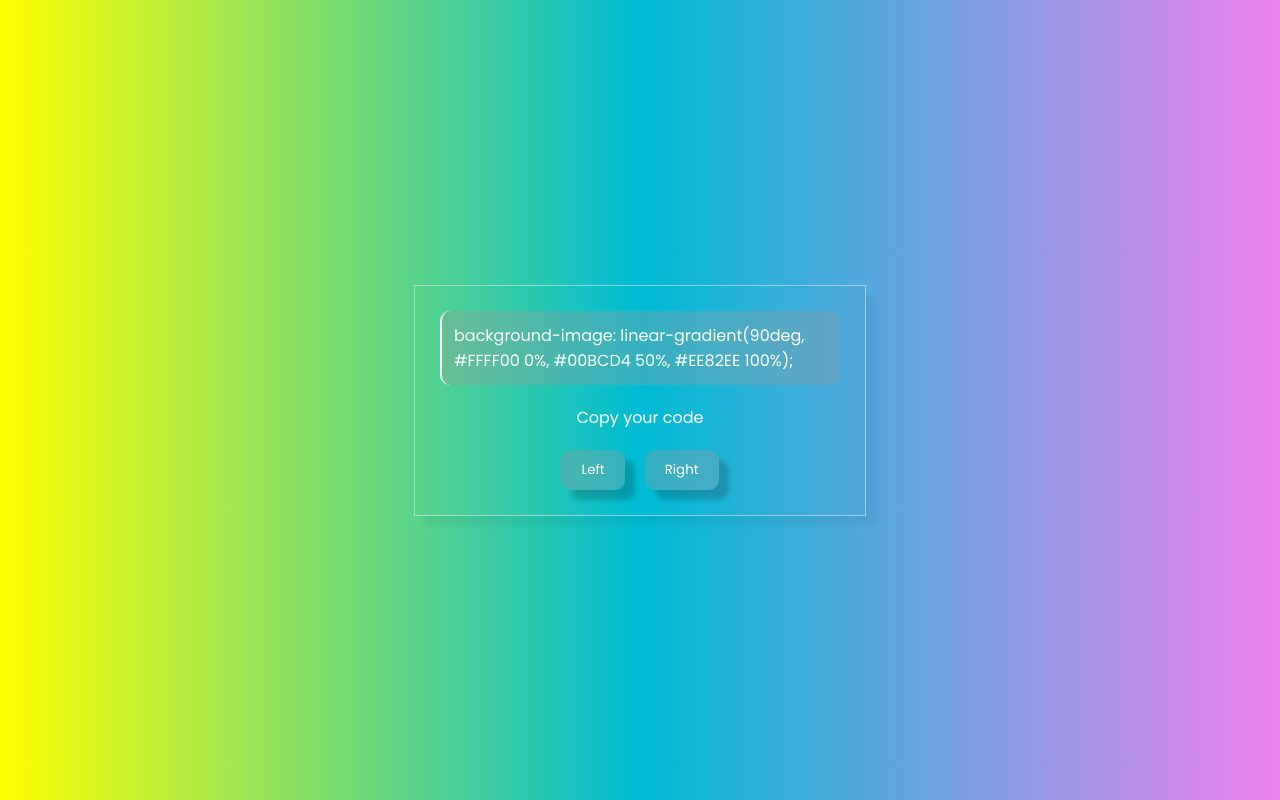
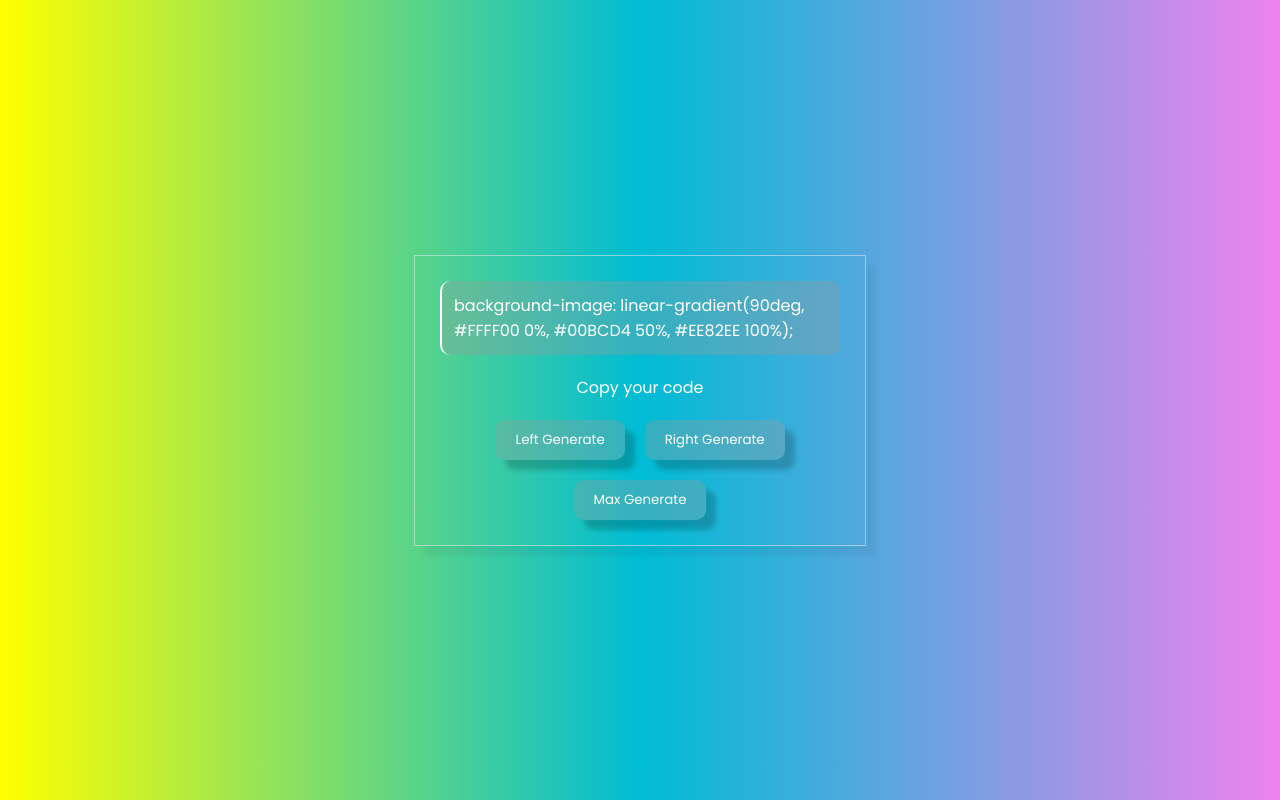
Before and after one commit to yoursandeshshrestha/Gradient-Background-Colors, a plain HTML site: page index.html in a window 1280 px wide. Drawn offline with Linux system fonts and the light colour scheme.

Commit message:
update feature

```diff
--- a/index.html
+++ b/index.html
@@ -13,9 +13,10 @@
             <div class="text">background-image: linear-gradient(90deg, #FFFF00 0%, #00BCD4 50%, #EE82EE 100%);</div>
             <div class="copy">Copy your code</div>
             <div class="buttongroup">
-                <button class="button1">Left</button>
-                <button class="button2">Right</button>
+                <button class="button1">Left Generate</button>
+                <button class="button2">Right Generate</button>
             </div>
+            <button class="button3">Max Generate</button>
         </div>
     </div>
 
```
